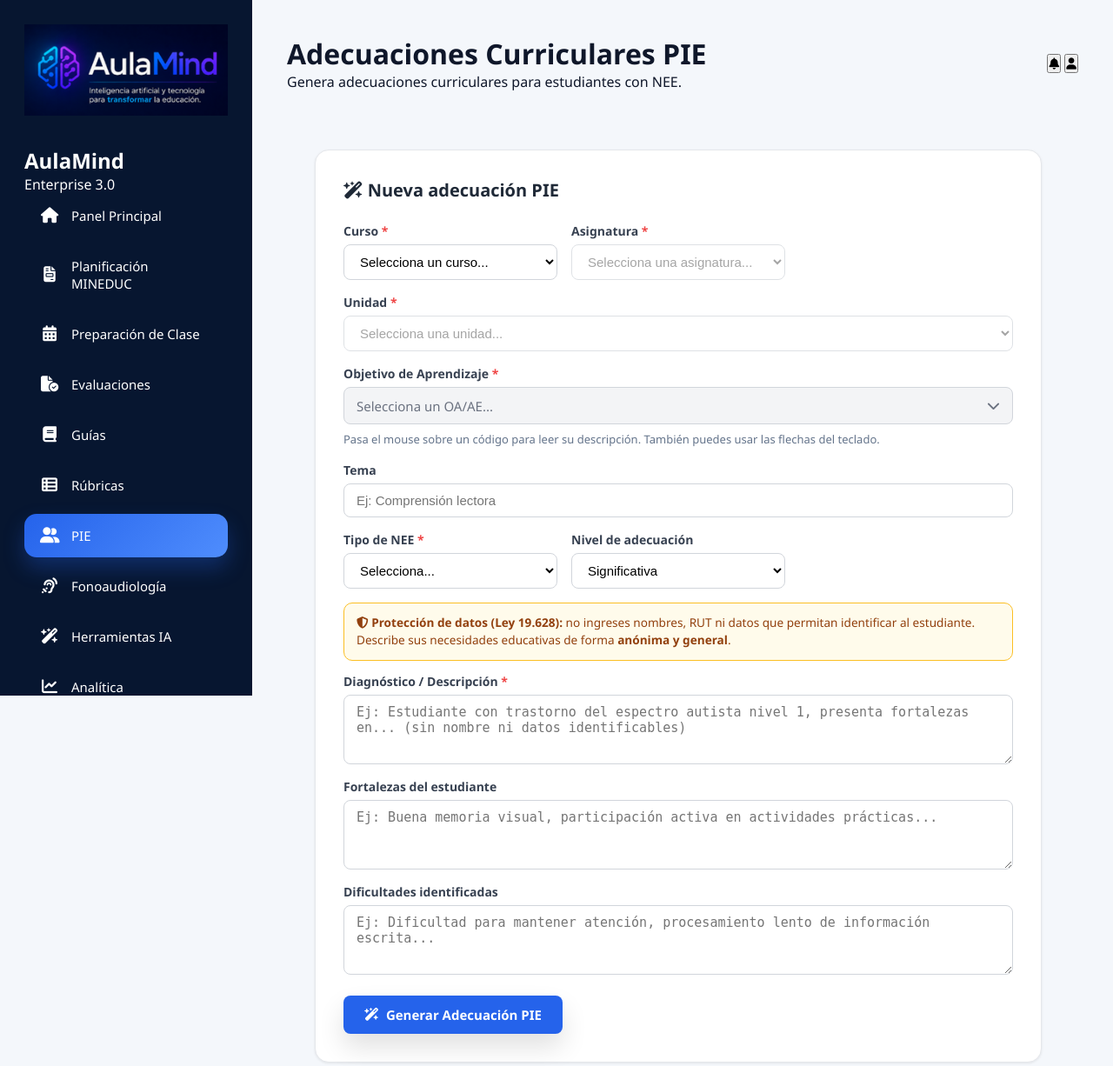
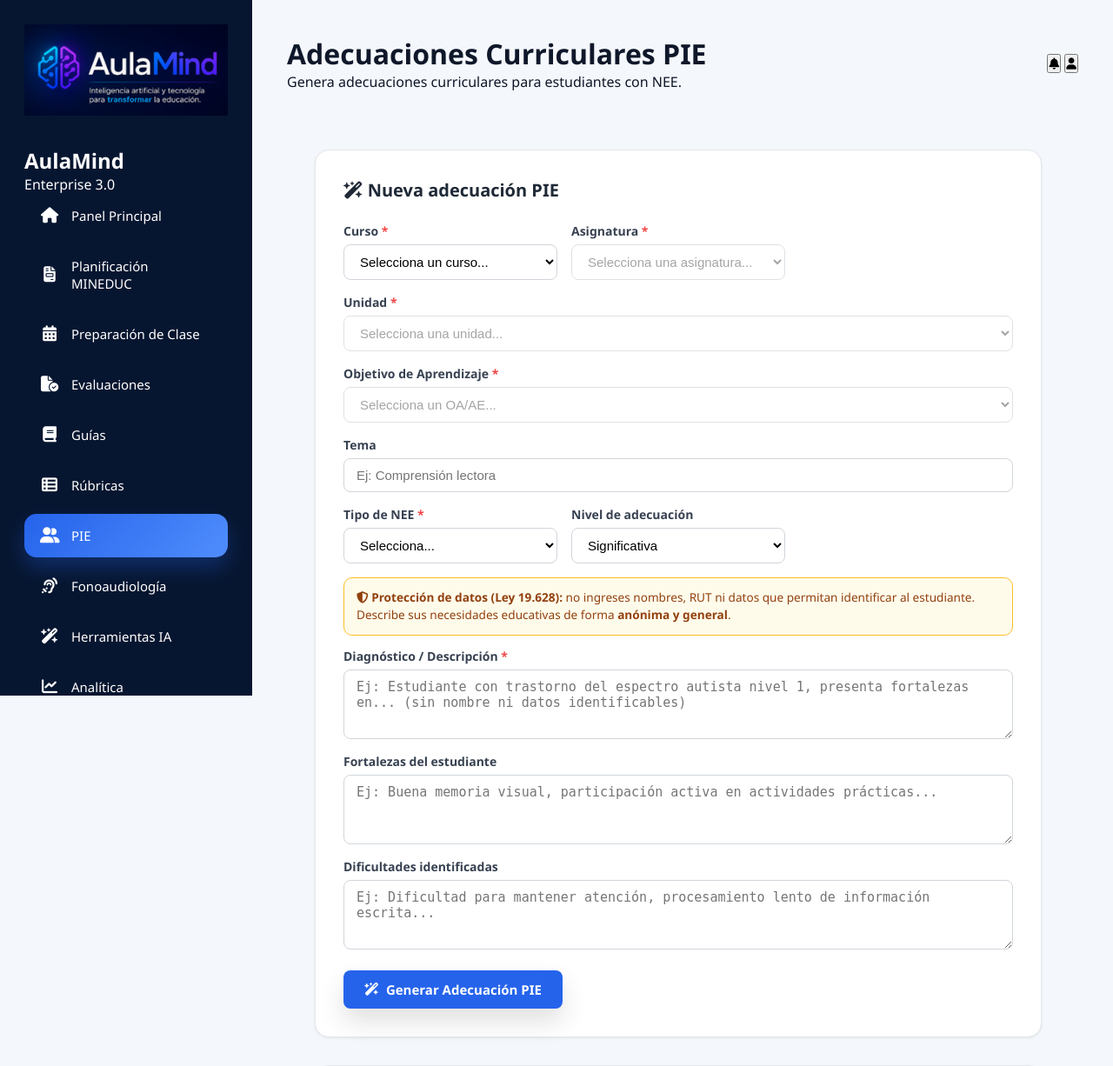
Before and after one commit to Arnaldo-hub/AulaMind-3.0, a Flask app: page /pie/ in a window 1280 px wide. Shown: the top 1226 px of the page at 87% size. Run offline with Flask 3, Linux system fonts and the light colour scheme; the visitor is signed in with stand-in values (Sample User, id 1); data that the repository does not hold is empty; parts of the project's set-up code (start-up, migrations or seed data) failed here and were passed over; some libraries are stand-ins or nearby versions.

Commit message:
Add files via upload

```diff
--- a/templates/pie.html
+++ b/templates/pie.html
@@ -70,89 +70,7 @@
             min-width: 0;
             text-overflow: ellipsis;
         }
-        .objective-picker {
-            position: relative;
-            width: 100%;
-            min-width: 0;
-        }
-        .objective-trigger {
-            box-sizing: border-box;
-            display: flex;
-            align-items: center;
-            justify-content: space-between;
-            gap: 0.75rem;
-            width: 100%;
-            min-height: 43px;
-            padding: 0.625rem 0.875rem;
-            border: 1px solid #d1d5db;
-            border-radius: 0.5rem;
-            background: #fff;
-            color: #1f2937;
-            font: inherit;
-            font-size: 0.9375rem;
-            text-align: left;
-            cursor: pointer;
-        }
-        .objective-trigger:disabled {
-            background: #f3f4f6;
-            color: #6b7280;
-            cursor: not-allowed;
-        }
-        .objective-trigger:focus-visible,
-        .objective-list:focus-visible {
-            outline: 3px solid rgba(37,99,235,0.22);
-            outline-offset: 2px;
-            border-color: #2563eb;
-        }
-        .objective-menu {
-            position: static;
-            width: 100%;
-            margin-top: 0.375rem;
-            overflow: hidden;
-            border: 1px solid #cbd5e1;
-            border-radius: 0.5rem;
-            background: #fff;
-            box-shadow: 0 6px 16px rgba(15,23,42,0.10);
-        }
-        .objective-menu[hidden] { display: none; }
-        .objective-list {
-            max-height: 240px;
-            overflow-y: auto;
-            overscroll-behavior: contain;
-        }
-        .objective-option {
-            display: flex;
-            align-items: center;
-            justify-content: space-between;
-            gap: 1rem;
-            padding: 0.75rem 1rem;
-            border-bottom: 1px solid #f1f5f9;
-            color: #334155;
-            font-size: 0.9375rem;
-            font-weight: 600;
-            cursor: pointer;
-            user-select: none;
-        }
-        .objective-option:last-child { border-bottom: 0; }
-        .objective-option:hover,
-        .objective-option.active {
-            background: #eff6ff;
-            color: #1d4ed8;
-        }
-        .objective-option[aria-selected="true"]::after {
-            content: "Seleccionado";
-            font-size: 0.75rem;
-            font-weight: 600;
-        }
-        .objective-picker-help {
-            display: block;
-            margin-top: 0.5rem;
-            color: #64748b;
-            font-size: 0.8125rem;
-            line-height: 1.45;
-        }
-        .unit-detail,
-        .objective-detail {
+        .unit-detail {
             grid-column: 1 / -1;
             box-sizing: border-box;
             width: 100%;
@@ -168,26 +86,6 @@
             font-size: 0.9375rem;
             font-weight: 600;
             line-height: 1.5;
-        }
-        .objective-detail {
-            padding: 1rem 1.125rem;
-            border: 1px solid #bfdbfe;
-            border-radius: 0.5rem;
-            background: #eff6ff;
-            color: #1e3a8a;
-            font-size: 0.9375rem;
-            line-height: 1.65;
-        }
-        .objective-detail-code {
-            display: block;
-            margin-bottom: 0.375rem;
-            color: #1d4ed8;
-            font-size: 0.875rem;
-        }
-        .objective-detail p {
-            margin: 0;
-            white-space: pre-wrap;
-            overflow-wrap: anywhere;
         }
         .btn-primary {
             display: inline-flex;
@@ -366,34 +264,11 @@
                         </div>
                         <div id="unidadDetalle" class="unit-detail" style="display:none;" aria-live="polite"></div>
                         <div class="form-group curriculum-select">
-                            <label id="objetivoLabel">Objetivo de Aprendizaje <span style="color:#ef4444">*</span></label>
-                            <div class="objective-picker" id="objetivoPicker">
-                                <button type="button"
-                                        id="objetivoTrigger"
-                                        class="objective-trigger"
-                                        aria-haspopup="listbox"
-                                        aria-expanded="false"
-                                        aria-controls="objetivoLista"
-                                        aria-labelledby="objetivoLabel objetivoTriggerText"
-                                        aria-required="true"
-                                        disabled>
-                                    <span id="objetivoTriggerText">Selecciona un OA/AE...</span>
-                                    <i class="fa-solid fa-chevron-down" aria-hidden="true"></i>
-                                </button>
-                                <div id="objetivoMenu" class="objective-menu" hidden>
-                                    <div id="objetivoLista"
-                                         class="objective-list"
-                                         role="listbox"
-                                         aria-labelledby="objetivoLabel"
-                                         tabindex="0"></div>
-                                </div>
-                            </div>
-                            <select id="objetivo" name="objetivo" disabled hidden aria-hidden="true" tabindex="-1">
+                            <label for="objetivo">Objetivo de Aprendizaje <span style="color:#ef4444">*</span></label>
+                            <select id="objetivo" name="objetivo" required disabled>
                                 <option value="">Selecciona un OA/AE...</option>
                             </select>
-                            <small class="objective-picker-help">Pasa el mouse sobre un código para leer su descripción. También puedes usar las flechas del teclado.</small>
                         </div>
-                        <div id="objetivoDetalle" class="objective-detail" style="display:none;" aria-live="polite"></div>
                         <div class="form-group" style="grid-column: 1 / -1;">
                             <label>Tema</label>
                             <input id="tema" name="tema" placeholder="Ej: Comprensión lectora" required>
@@ -518,7 +393,7 @@
 };
 </script>
 <script src="https://cdn.jsdelivr.net/npm/marked/marked.min.js"></script>
-<script src="{{ url_for('static', filename='js/pie.js', v='pie-curriculum-20261103-v3') }}"></script>
+<script src="{{ url_for('static', filename='js/pie.js', v='pie-curriculum-20261103-v4') }}"></script>
 
 </body>
 </html>
```
